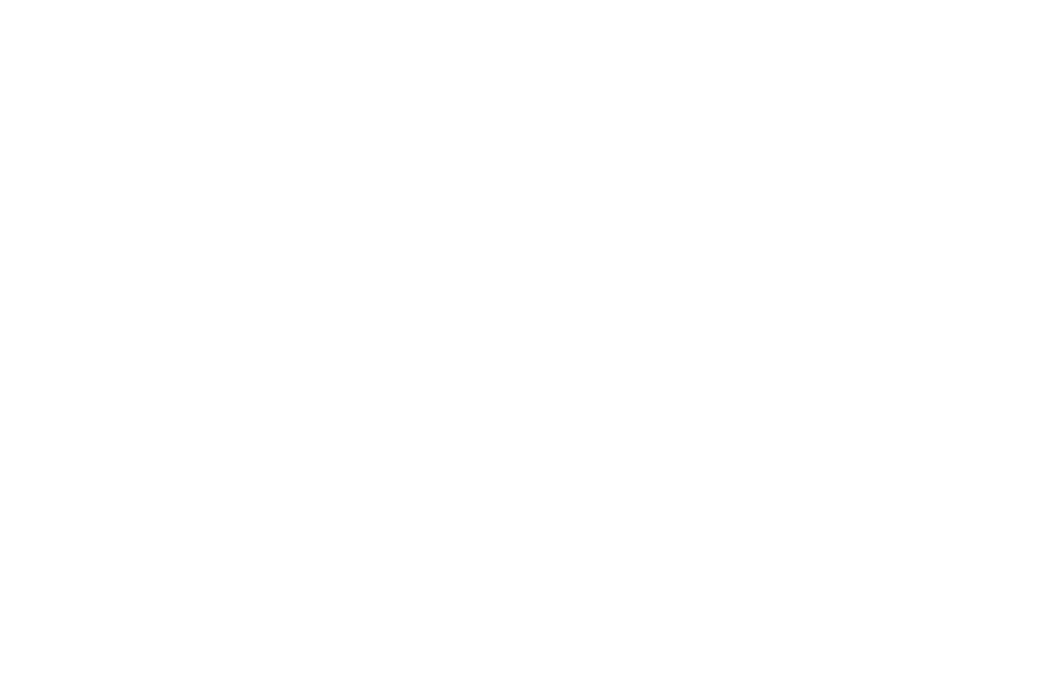
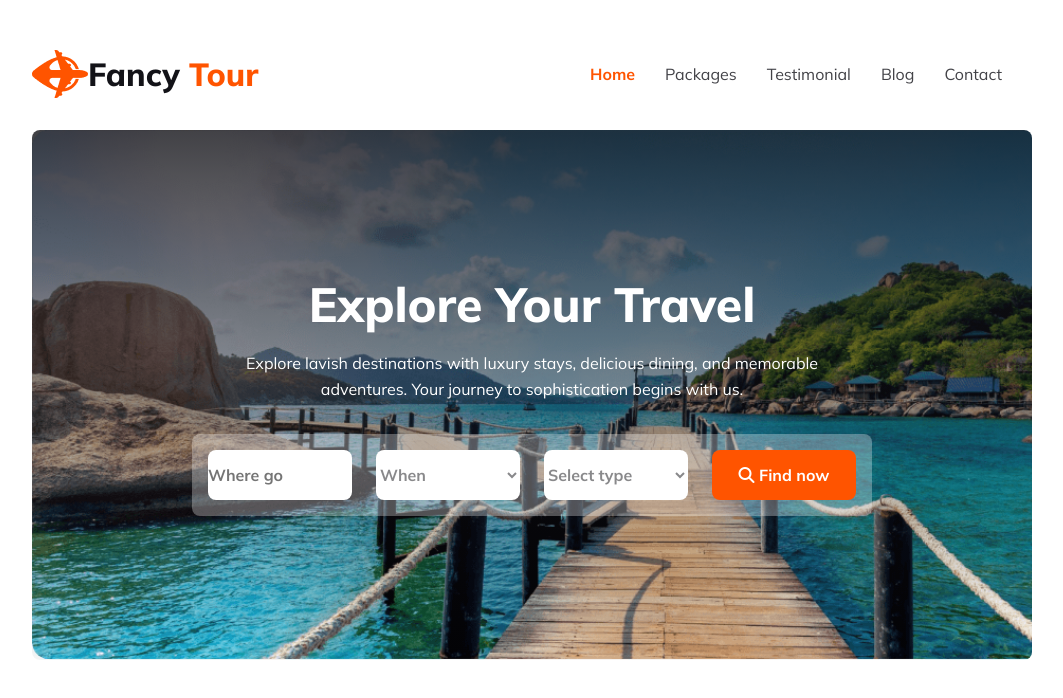
Before and after one commit to Toufique18/fancy-tour-website, a plain HTML site: page index.html in a window 1280 px wide. Shown: the whole page, without its empty margins (108-1171 px from the left). Drawn offline with Linux system fonts and the light colour scheme.

Commit message:
banner section complete and upload the file

```diff
--- a/index.html
+++ b/index.html
@@ -1,15 +1,53 @@
 <!DOCTYPE html>
 <html lang="en">
+
 <head>
     <meta charset="UTF-8">
     <meta name="viewport" content="width=device-width, initial-scale=1.0">
     <title>Fancy Tour</title>
     <link rel="stylesheet" href="style/style.css">
+    <script src="https://kit.fontawesome.com/5b86fcd3d0.js" crossorigin="anonymous"></script>
 </head>
+
 <body>
     <header>
         <section>
+            <nav>
+                <div class="nav-icon">
+                    <img src="Images/Group 40071 (2).png" alt="">
+                    <h3 class="nav-title">Fancy <span>Tour</span></h3>
+                </div>
+                <ul>
+                    <li><a href=""><span class="home">Home</span></a></li>
+                    <li><a href="">Packages</a></li>
+                    <li><a href="">Testimonial</a></li>
+                    <li><a href="">Blog</a></li>
+                    <li><a href="">Contact</a></li>
+                </ul>
+            </nav>
+        </section>
+        <section class="banner">
+            <div class="banner-info">
+                <div class="banner-info-text">
+                    <h1 class="banner-title">Explore Your Travel</h1>
+                    <p class="banner-description">Explore lavish destinations with luxury stays, delicious dining, and
+                        memorable adventures. Your journey to sophistication begins with us.</p>
+                </div>
+                <div class="find-places">
+                    <input placeholder="Where go" type="text">
+                    <select  name="" id="">
+                        <option value="">When</option>
 
+                    </select>
+                    <select  name="" id="">
+                        <option value="">Select type</option>
+
+                    </select>
+                    <button class="serech-btn"><i class="fa-solid fa-magnifying-glass"></i> Find now</button>
+
+
+                </div>
+            </div>
         </section>
 
 
@@ -21,4 +59,5 @@
 
     </footer>
 </body>
+
 </html>
--- a/style/style.css
+++ b/style/style.css
@@ -4,13 +4,148 @@
     font-family: 'Mulish', sans-serif;
     padding: 0;
     margin: 0;
+    font-size: 16px;
 }
 
 /*shared style*/
+.btn-primary {
+    border-radius: 8px;
+    background: #FF5400;
+    border: 0px;
+    color: white;
+    font-size: 1rem;
+    font-weight: 700;
+    padding: 10px 25px;
+}
 
 /* header style*/
-header{
+header {
     max-width: 1000px;
     margin: 50px auto;
-    background-color: aquamarine;
+
 }
+
+nav {
+    display: flex;
+    justify-content: space-between;
+    align-items: center;
+    margin-bottom: 2rem;
+}
+
+.nav-icon {
+    display: flex;
+    align-items: center;
+}
+
+nav ul {
+    display: flex;
+}
+
+nav li {
+    list-style: none;
+    margin-right: 30px;
+    font-weight: 400;
+    font-size: 1rem;
+}
+
+nav ul a {
+    text-decoration: none;
+    color: #424247;
+}
+
+.nav-title {
+    color: #131318;
+    font-size: 2rem;
+    font-weight: 800;
+
+}
+
+.nav-title>span {
+    color: #FF5400;
+    font-size: 2rem;
+    font-weight: 800;
+
+}
+
+.home {
+    color: #FF5400;
+    font-weight: 700;
+}
+
+
+/* banner section style*/
+.banner {
+    background-image: linear-gradient(180deg, rgba(19, 19, 24, 0.80) 0%, rgba(19, 19, 24, 0.00) 100%), url(../Images/Group13.png);
+    border-radius: 8px;
+    background-repeat: no-repeat;
+    background-size: cover;
+}
+
+.banner-info {
+    text-align: center;
+    padding: 9rem;
+}
+
+.banner-info-text {
+    padding: 0px 4rem;
+}
+
+.banner-title {
+    color: #FFF;
+    font-size: 3rem;
+    font-style: normal;
+    font-weight: 800;
+    line-height: normal;
+}
+
+.banner-description {
+    color: #FFF;
+    font-size: 1rem;
+    font-style: normal;
+    font-weight: 400;
+    line-height: 26px;
+    margin-top: 1rem;
+    margin-bottom: 2rem;
+}
+select {
+    color: rgba(19, 19, 24, 0.50);
+    background-color: #fff;
+    border: none;
+    border-radius: 8px;
+    font-size: 1rem;
+    font-weight: 700;
+    height: 50px;
+    width: 9rem;
+  }
+  input[type="text"] {
+    border: none;
+    color: rgba(19, 19, 24, 0.50);
+    background: #FFF;
+    width: 9rem;
+    height: 50px;
+    border-radius: 8px;
+    text-align: left;
+    font-size: 1rem;
+    font-weight: 700;
+
+
+}
+.serech-btn {
+    border-radius: 8px;
+    background: #FF5400;
+    border: 0px;
+    color: white;
+    font-size: 1rem;
+    font-weight: 700;
+    width: 9rem;
+    height: 50px;
+}
+
+.find-places {
+    border-radius: 8px;
+    background: rgba(255, 255, 255, 0.30);
+    display: inline-flex;
+    padding: 16px;
+    align-items: flex-start;
+    gap: 24px;
+}
```
Also changed, not shown: Images/Group13.png (renamed from Images/Group 13 (1) (1).png).
